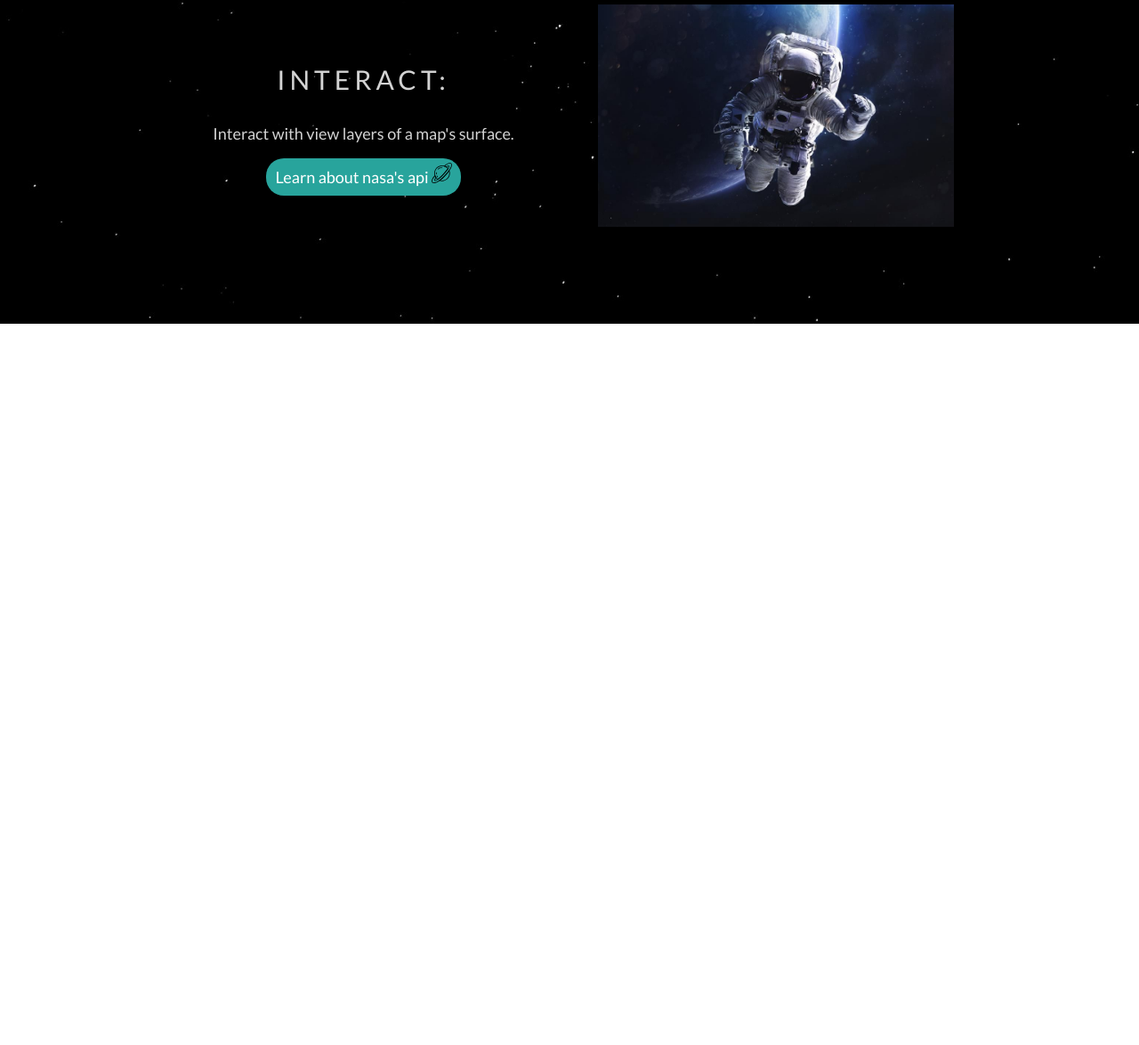
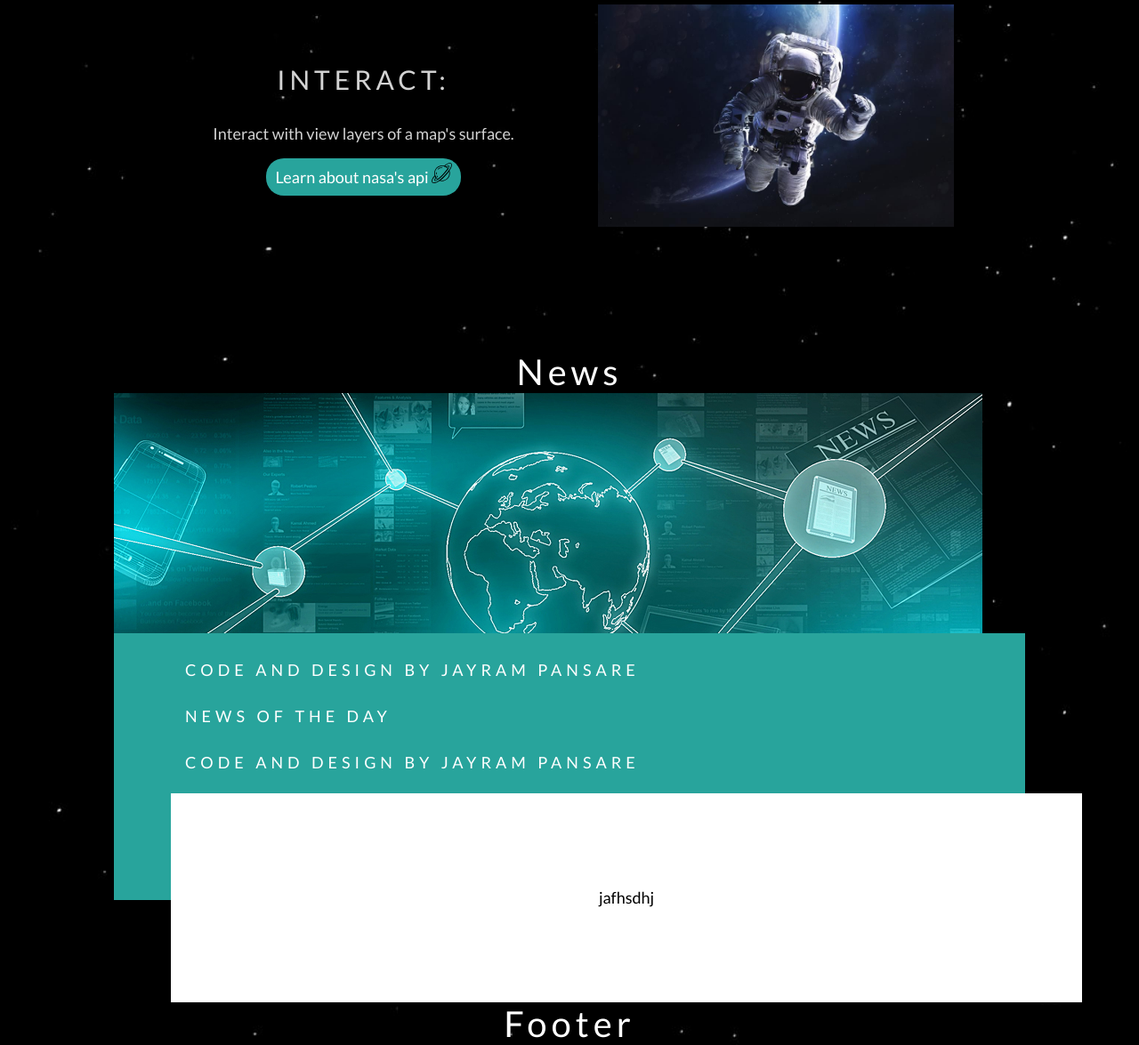
Before and after one commit to jayram833/space-explorer, a website: page index.html in a window 1280 px wide. Shown: the part 1594-2769 px from the top of the page at 89% size. Before the commit the page ends 1988 px from the top, so only its background shows below. Drawn offline with Linux system fonts and the light colour scheme; no server answers.

Commit message:
third commit

```diff
--- a/app.js
+++ b/app.js
@@ -4,10 +4,12 @@ const getData = async function () {
   );
   const data = await response.json();
   console.log(data);
-  document.querySelector(".title").innerHTML = data.title;
-  document.querySelector(".date").innerHTML = data.date;
+  //   document.querySelector(".news").innerHTML = data.explanation;
+  //   document.querySelector(".hdimage").src = data.url;
+
   document.querySelector(".news").innerHTML = data.explanation;
-  document.querySelector(".hdimage").src = data.url;
+  document.querySelector(".ntitle").innerHTML = data.title;
+  document.querySelector(".ndate").innerHTML = data.date;
 };
 
 getData();
--- a/css/style.css
+++ b/css/style.css
@@ -108,12 +108,8 @@ body {
 }
 
 .item {
-  /* padding: 30px; */
-  /* background-color: orangered; */
   color: #fff;
   font-size: 4rem;
-
-  /* overflow: auto; */
 }
 .main--txt {
   font-weight: 400;
@@ -152,3 +148,60 @@ body {
   color: #fff;
   width: 2.25rem;
 }
+
+.newsheader {
+  background: url(../img/news.jpg);
+  background-repeat: no-repeat;
+  height: 27rem;
+  display: block;
+  margin-left: auto;
+  margin-right: auto;
+  width: 80%;
+}
+
+.titlecard {
+  background-color: #28a49c;
+  margin-left: auto;
+  margin-right: auto;
+  height: 30rem;
+  width: 80%;
+}
+
+.contentcard {
+  background-color: #fff;
+  margin-top: -12rem;
+  margin-left: 15%;
+  margin-right: auto;
+  height: 22rem;
+  width: 80%;
+  z-index: 10;
+}
+
+.contentcard {
+  background-color: #fff;
+  margin-top: -12rem;
+  margin-left: 15%;
+  margin-right: auto;
+  height: fit-content;
+  width: 80%;
+}
+
+.news {
+  padding: 10rem 10rem;
+  font-weight: 400;
+  font-size: 1.8rem;
+  line-height: 3.5rem;
+}
+.title__sub3 {
+  font-weight: 400;
+  letter-spacing: 0.5rem;
+  font-size: 1.8rem;
+  text-transform: uppercase;
+  padding-top: 3rem;
+  padding-left: 8rem;
+  text-align: start;
+  color: #fff;
+}
+
+.ntitle {
+}
--- a/index.html
+++ b/index.html
@@ -68,6 +68,24 @@
           <img src="./img/img-33.jpg" alt="image-3" class="image image--3" />
         </div>
       </div>
+
+      <h2 class="heading-primary">News</h2>
+      <section class="nasanews">
+        <div class="newscard">
+          <header class="newsheader"></header>
+          <div class="titlecard">
+            <p class="title__sub3 ntitle">code and design by jayram pansare</p>
+            <p class="title__sub3">news of the day</p>
+            <p class="title__sub3 ndate">code and design by jayram pansare</p>
+          </div>
+          <div class="contentcard">
+            <p class="news">jafhsdhj</p>
+          </div>
+        </div>
+      </section>
+      <footer class="footer">
+        <h2 class="heading-primary">Footer</h2>
+      </footer>
     </main>
 
     <script src="./app.js"></script>
```
Also changed, not shown: img/news.jpg (added).
